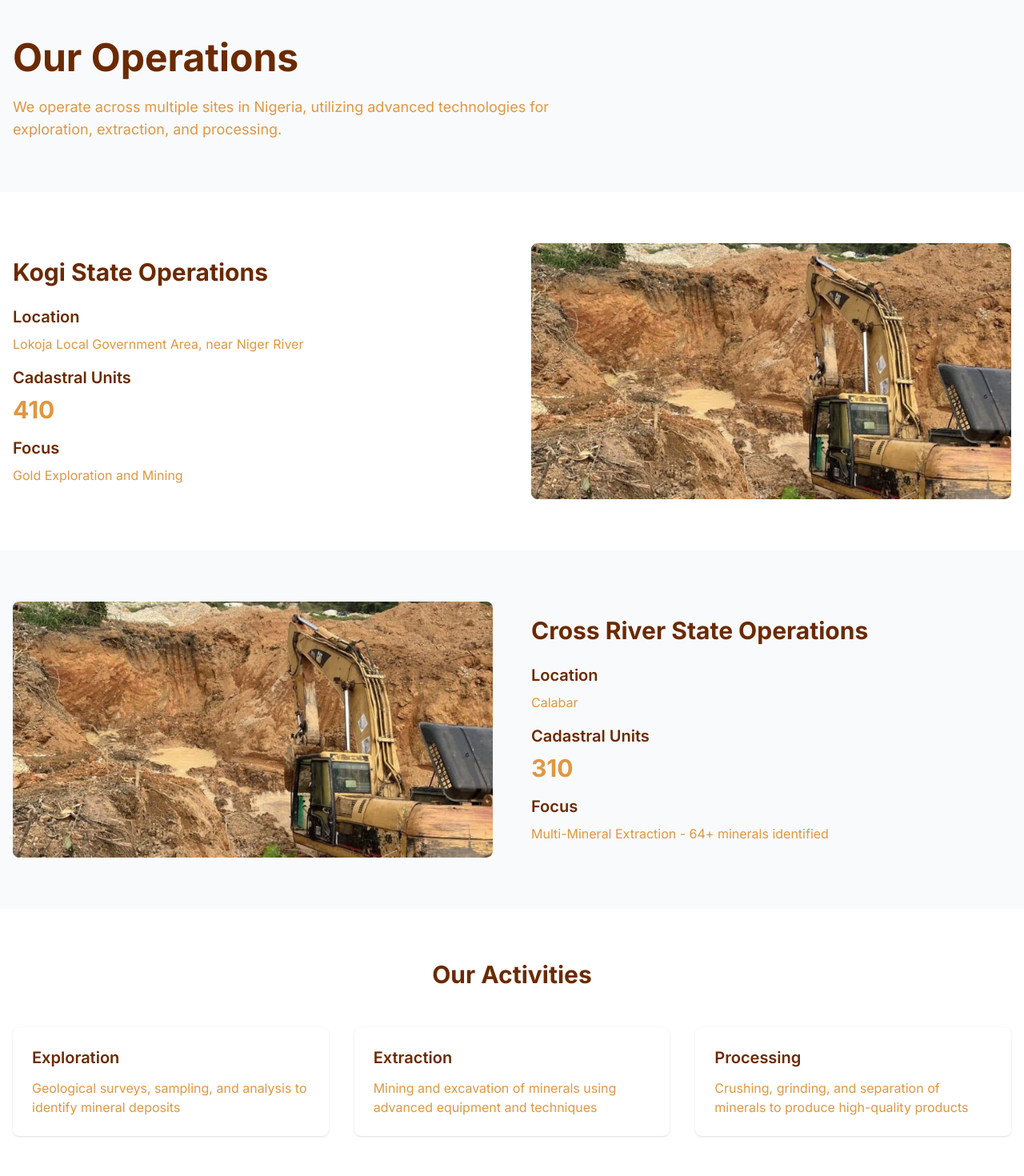
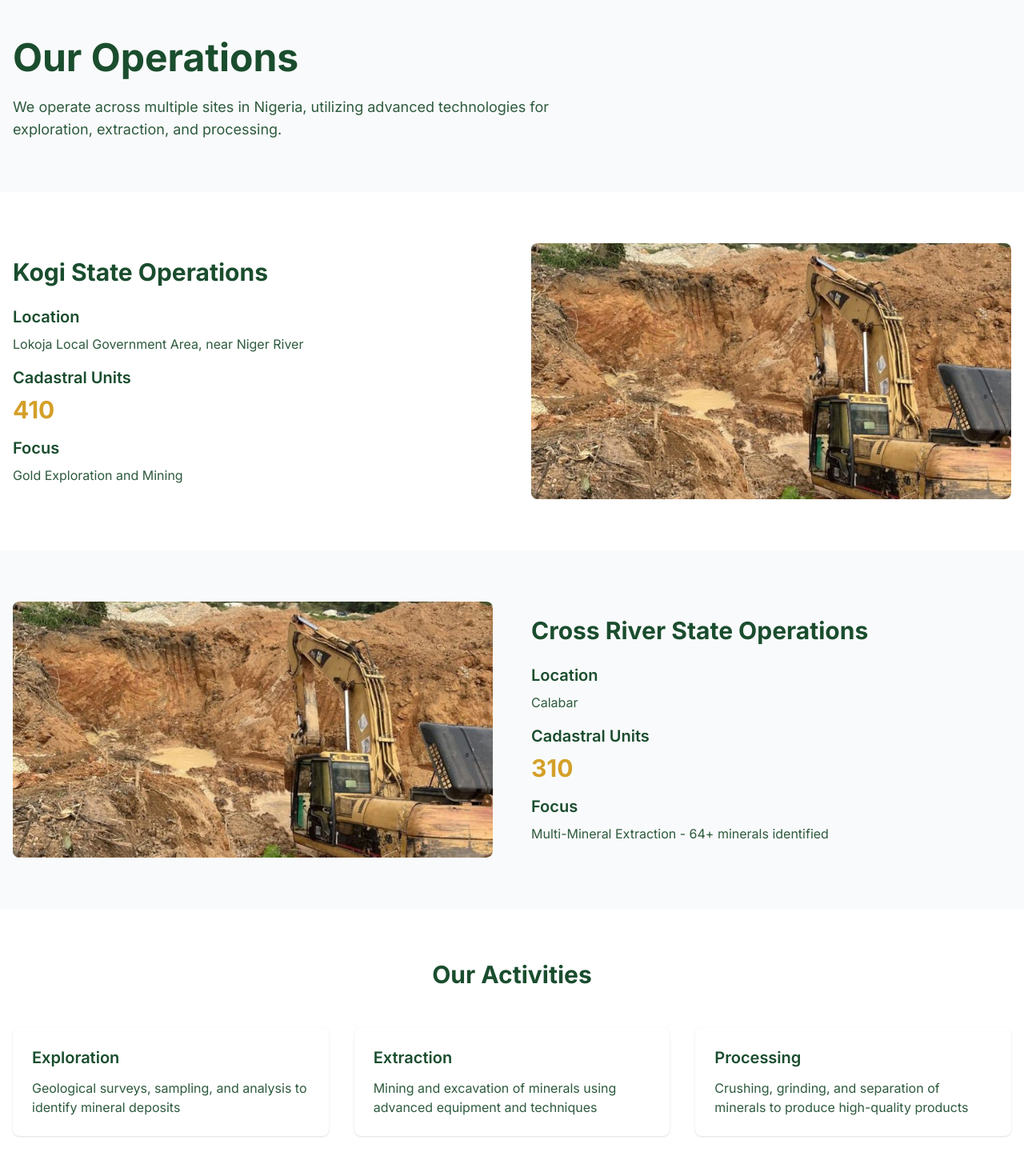
Before and after one commit to AntipasBen23/MARINE, a Next.js app: page /operations in a window 1280 px wide. Shown: the part 80-1550 px from the top of the page at 80% size. Built offline with nearby package versions, Linux system fonts and the light colour scheme.

Commit message:
refactored operations page colours

```diff
--- a/src/app/operations/page.tsx
+++ b/src/app/operations/page.tsx
@@ -7,10 +7,10 @@ export default function OperationsPage() {
       {/* Hero */}
       <section className="py-16 bg-gray-50">
         <div className="container mx-auto px-4">
-          <h1 className="text-4xl md:text-5xl font-bold mb-6" style={{ color: 'rgb(107, 42, 0)' }}>
+          <h1 className="text-4xl md:text-5xl font-bold mb-6" style={{ color: '#1a4d2e' }}>
             Our Operations
           </h1>
-          <p className="text-lg max-w-3xl" style={{ color: 'rgb(224, 151, 65)' }}>
+          <p className="text-lg max-w-3xl" style={{ color: '#2d5a3d' }}>
             We operate across multiple sites in Nigeria, utilizing advanced technologies for exploration, extraction, and processing.
           </p>
         </div>
@@ -21,31 +21,31 @@ export default function OperationsPage() {
         <div className="container mx-auto px-4">
           <div className="grid grid-cols-1 lg:grid-cols-2 gap-12 items-center">
             <div>
-              <h2 className="text-3xl font-bold mb-6" style={{ color: 'rgb(107, 42, 0)' }}>
+              <h2 className="text-3xl font-bold mb-6" style={{ color: '#1a4d2e' }}>
                 Kogi State Operations
               </h2>
               <div className="space-y-4">
                 <div>
-                  <h3 className="text-xl font-semibold mb-2" style={{ color: 'rgb(107, 42, 0)' }}>
+                  <h3 className="text-xl font-semibold mb-2" style={{ color: '#1a4d2e' }}>
                     Location
                   </h3>
-                  <p style={{ color: 'rgb(224, 151, 65)' }}>
+                  <p style={{ color: '#2d5a3d' }}>
                     {companyInfo.sites.kogi.location}, near {companyInfo.sites.kogi.nearRiver}
                   </p>
                 </div>
                 <div>
-                  <h3 className="text-xl font-semibold mb-2" style={{ color: 'rgb(107, 42, 0)' }}>
+                  <h3 className="text-xl font-semibold mb-2" style={{ color: '#1a4d2e' }}>
                     Cadastral Units
                   </h3>
-                  <p className="text-3xl font-bold" style={{ color: 'rgb(224, 151, 65)' }}>
+                  <p className="text-3xl font-bold" style={{ color: '#d4a029' }}>
                     {companyInfo.sites.kogi.cadastralUnits}
                   </p>
                 </div>
                 <div>
-                  <h3 className="text-xl font-semibold mb-2" style={{ color: 'rgb(107, 42, 0)' }}>
+                  <h3 className="text-xl font-semibold mb-2" style={{ color: '#1a4d2e' }}>
                     Focus
                   </h3>
-                  <p style={{ color: 'rgb(224, 151, 65)' }}>
+                  <p style={{ color: '#2d5a3d' }}>
                     {companyInfo.sites.kogi.focus}
                   </p>
                 </div>
@@ -76,31 +76,31 @@ export default function OperationsPage() {
               />
             </div>
             <div className="order-1 lg:order-2">
-              <h2 className="text-3xl font-bold mb-6" style={{ color: 'rgb(107, 42, 0)' }}>
+              <h2 className="text-3xl font-bold mb-6" style={{ color: '#1a4d2e' }}>
                 Cross River State Operations
               </h2>
               <div className="space-y-4">
                 <div>
-                  <h3 className="text-xl font-semibold mb-2" style={{ color: 'rgb(107, 42, 0)' }}>
+                  <h3 className="text-xl font-semibold mb-2" style={{ color: '#1a4d2e' }}>
                     Location
                   </h3>
-                  <p style={{ color: 'rgb(224, 151, 65)' }}>
+                  <p style={{ color: '#2d5a3d' }}>
                     {companyInfo.sites.crossRiver.location}
                   </p>
                 </div>
                 <div>
-                  <h3 className="text-xl font-semibold mb-2" style={{ color: 'rgb(107, 42, 0)' }}>
+                  <h3 className="text-xl font-semibold mb-2" style={{ color: '#1a4d2e' }}>
                     Cadastral Units
                   </h3>
-                  <p className="text-3xl font-bold" style={{ color: 'rgb(224, 151, 65)' }}>
+                  <p className="text-3xl font-bold" style={{ color: '#d4a029' }}>
                     {companyInfo.sites.crossRiver.cadastralUnits}
                   </p>
                 </div>
                 <div>
-                  <h3 className="text-xl font-semibold mb-2" style={{ color: 'rgb(107, 42, 0)' }}>
+                  <h3 className="text-xl font-semibold mb-2" style={{ color: '#1a4d2e' }}>
                     Focus
                   </h3>
-                  <p style={{ color: 'rgb(224, 151, 65)' }}>
+                  <p style={{ color: '#2d5a3d' }}>
                     {companyInfo.sites.crossRiver.focus} - {companyInfo.sites.crossRiver.mineralsCount}+ minerals identified
                   </p>
                 </div>
@@ -113,16 +113,16 @@ export default function OperationsPage() {
       {/* Activities */}
       <section className="py-16">
         <div className="container mx-auto px-4">
-          <h2 className="text-3xl font-bold text-center mb-12" style={{ color: 'rgb(107, 42, 0)' }}>
+          <h2 className="text-3xl font-bold text-center mb-12" style={{ color: '#1a4d2e' }}>
             Our Activities
           </h2>
           <div className="grid grid-cols-1 md:grid-cols-3 gap-8">
             {companyInfo.activities.map((activity, index) => (
               <div key={index} className="bg-white p-6 rounded-lg shadow-sm">
-                <h3 className="text-xl font-semibold mb-3" style={{ color: 'rgb(107, 42, 0)' }}>
+                <h3 className="text-xl font-semibold mb-3" style={{ color: '#1a4d2e' }}>
                   {activity.title}
                 </h3>
-                <p style={{ color: 'rgb(224, 151, 65)' }}>{activity.description}</p>
+                <p style={{ color: '#2d5a3d' }}>{activity.description}</p>
               </div>
             ))}
           </div>
```
